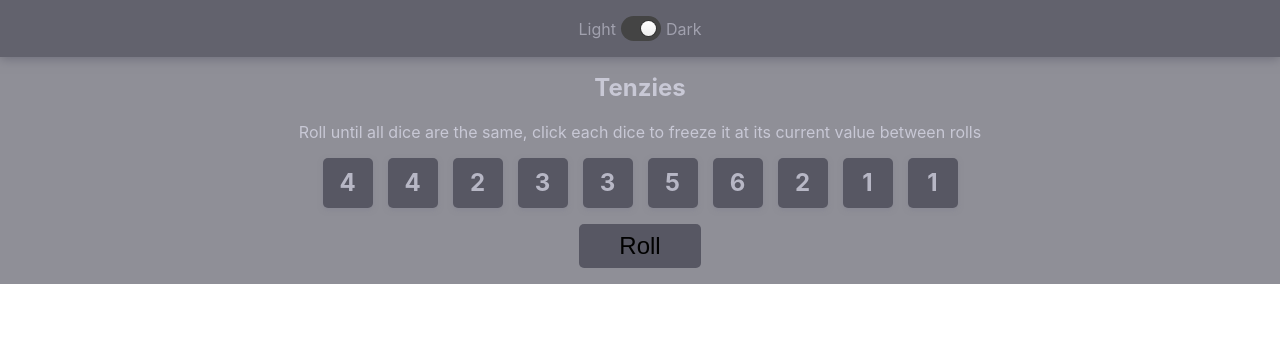
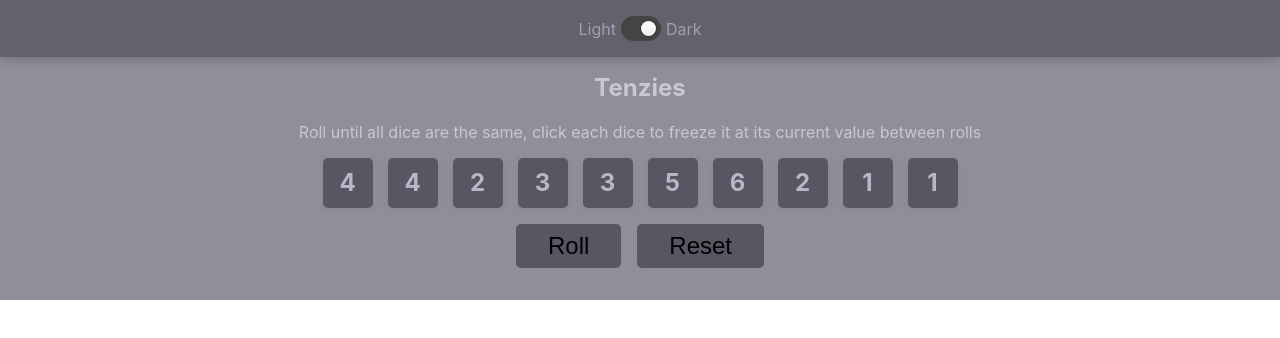
Before and after one commit to aabozaid0094/tenzies, a React (Create React App) app: page / in a window 1280 px wide. Shown: the top 338 px of the page. Built offline with nearby package versions, Linux system fonts and the light colour scheme.

Commit message:
Adding reset button style

```diff
--- a/src/App.css
+++ b/src/App.css
@@ -105,6 +105,7 @@ header {
 }
 .tenzies-wrapper {
     display: flex;
+    flex-wrap: wrap;
     align-items: center;
     justify-content: center;
     gap: 15px;
@@ -129,9 +130,9 @@ header {
     background-color: #59e391;
     color: #446;
 }
-.roll-button {
-    margin-top: 1rem;
-    padding: .5rem 2.5rem;
+.roll-button, .reset-button {
+    margin: 1rem .5rem;
+    padding: .5rem 2rem;
     font-size: 1.5rem;
     border-width: 0;
     border-radius: 5px;
--- a/src/components/Tenzies.js
+++ b/src/components/Tenzies.js
@@ -31,6 +31,8 @@ const Tenzies = (props) => {
             return new_tenzies;
         });
     };
+
+    const reset = () => { set_tenzies(()=>default_tenzies()) }
 
     const toggle_tenzy_freeze = (tenzy_id) => {
         set_tenzies((old_tenzies) => {
@@ -76,6 +78,13 @@ const Tenzies = (props) => {
             >
                 Roll
             </button>
+            <button
+                className="reset-button dark-bg"
+                id="roll_button"
+                onClick={reset}
+            >
+                Reset
+            </button>
         </div>
     );
 };
```
